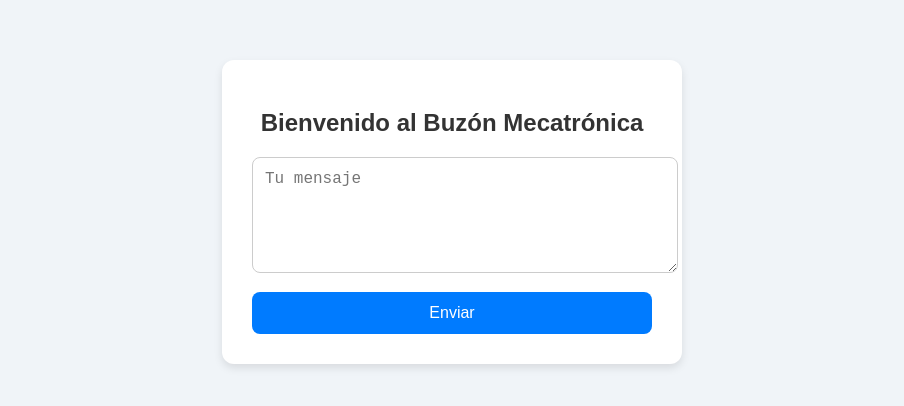
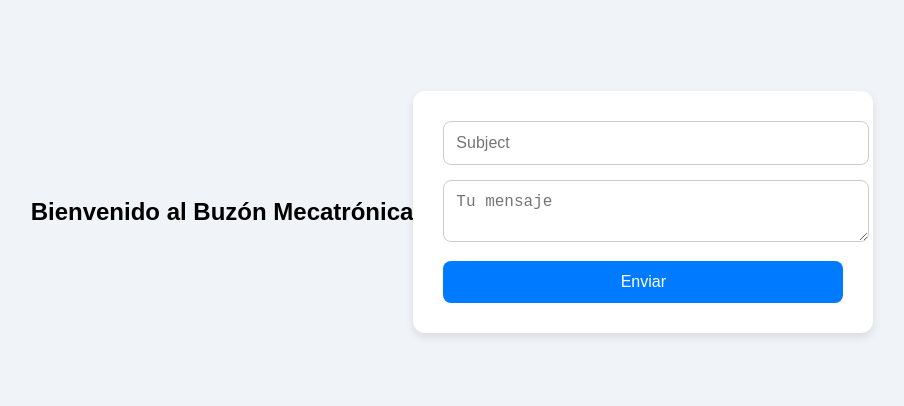
Before and after one commit to lolvardock/buzonprueba1, a plain HTML site: page index.html in a window 1280 px wide. Shown: the part 188-594 px from the top of the page, without its empty margins (188-1092 px from the left). Drawn offline with Linux system fonts and the light colour scheme.

Commit message:
Update index.html

```diff
--- a/index.html
+++ b/index.html
@@ -52,11 +52,10 @@
     </style>
 </head>
 <body>
-
+    <h2>Bienvenido al Buzón Mecatrónica</h2>
     <form class="contact-form" action="https://formsubmit.co/sebastian.martinez.graterol@gmail.com" method="POST">
-        <h2>Bienvenido al Buzón Mecatrónica</h2>
-
-        <textarea name="message" rows="5" placeholder="Tu mensaje" required></textarea>
+        <input type="text" name="Subject" required placeholder="Subject">
+        <textarea name="message" required placeholder="Tu mensaje" required></textarea>
 
         <!-- Opcional: Redireccionar después del envío -->
         <input type="hidden" name="_next" value="gracias.html">
```
